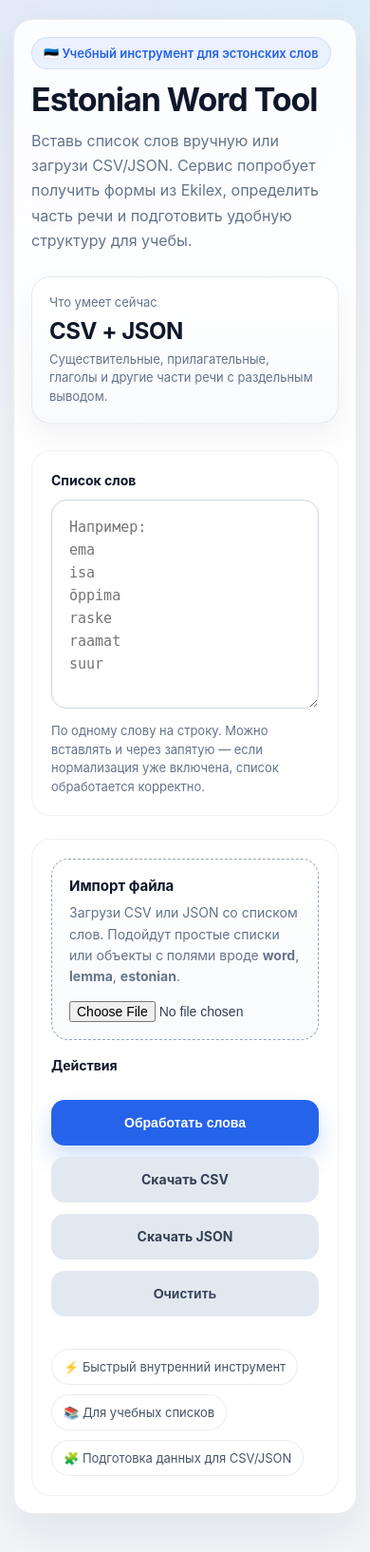
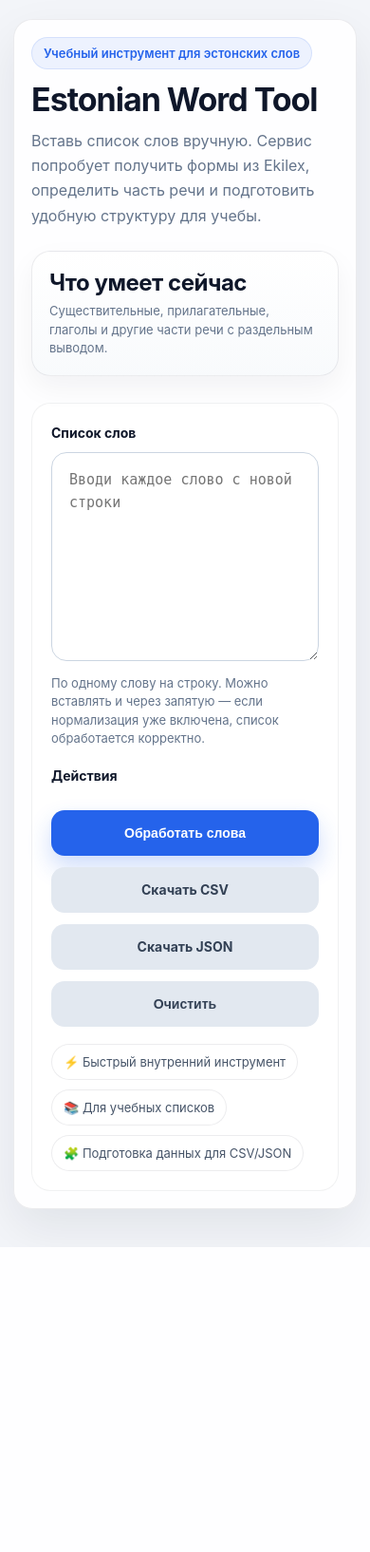
Before and after one commit to vicso-name/estonian-word-tool, a Flask app: page / in a window 390 px wide. Shown: the whole page at 95% size. After the commit the page ends 1313 px from the top, so only its background shows below. Run offline with Flask 3, Linux system fonts and the light colour scheme.

Commit message:
UI: center layout and simplify background - removed radial gradient background - centered main container vertically - improved overall visual balance of the main screen - adjusted mobile behavior to avoid vertical centering issues

```diff
--- a/templates/index.html
+++ b/templates/index.html
@@ -31,16 +31,18 @@
       margin: 0;
       font-family: Inter, Arial, sans-serif;
       color: var(--text);
-      background:
-        radial-gradient(circle at top left, rgba(37, 99, 235, 0.08), transparent 28%),
-        radial-gradient(circle at top right, rgba(14, 165, 233, 0.08), transparent 24%),
-        var(--bg);
+      background: var(--bg);
+      min-height: 100vh;
     }
 
-    .wrap {
+   .wrap {
       max-width: 1200px;
+      min-height: 100vh;
       margin: 0 auto;
-      padding: 40px 24px 56px;
+      padding: 24px;
+      display: flex;
+      flex-direction: column;
+      justify-content: center;
     }
 
     .hero-card {
@@ -369,17 +371,16 @@
     <div class="hero-card">
       <div class="hero-top">
         <div class="hero-copy">
-          <div class="eyebrow">🇪🇪 Учебный инструмент для эстонских слов</div>
+          <div class="eyebrow">Учебный инструмент для эстонских слов</div>
           <h1>Estonian Word Tool</h1>
           <p class="subtitle">
-            Вставь список слов вручную или загрузи CSV/JSON. Сервис попробует получить формы из Ekilex,
+            Вставь список слов вручную. Сервис попробует получить формы из Ekilex,
             определить часть речи и подготовить удобную структуру для учебы.
           </p>
         </div>
 
         <div class="hero-badge">
-          <div class="hero-badge-label">Что умеет сейчас</div>
-          <div class="hero-badge-value">CSV + JSON</div>
+          <div class="hero-badge-value">Что умеет сейчас</div>
           <div class="hero-badge-note">
             Существительные, прилагательные, глаголы и другие части речи с раздельным выводом.
           </div>
@@ -395,36 +396,19 @@
       {% endwith %}
 
       <form action="{{ url_for('process_words') }}" method="post" enctype="multipart/form-data">
-        <div class="form-grid">
-          <div class="field-card">
+        <div class="field-card">
             <label class="label" for="words">Список слов</label>
             <textarea
               id="words"
               name="words"
-              placeholder="Например:
-ema
-isa
-õppima
-raske
-raamat
-suur"
+              placeholder="Вводи каждое слово с новой строки"
             ></textarea>
+
             <p class="hint">
               По одному слову на строку. Можно вставлять и через запятую — если нормализация уже включена, список обработается корректно.
             </p>
-          </div>
 
-          <div class="field-card upload-box">
-            <div class="upload-area">
-              <div class="upload-title">Импорт файла</div>
-              <div class="upload-desc">
-                Загрузи CSV или JSON со списком слов. Подойдут простые списки или объекты с полями вроде
-                <strong>word</strong>, <strong>lemma</strong>, <strong>estonian</strong>.
-              </div>
-              <input id="word_file" type="file" name="word_file" accept=".csv,.json">
-            </div>
-
-            <div>
+            <div style="margin-top: 18px;">
               <div class="label" style="margin-bottom: 10px;">Действия</div>
               <div class="actions">
                 <button type="submit" class="btn-primary">Обработать слова</button>
@@ -441,6 +425,7 @@ suur"
               <div class="chip">📚 Для учебных списков</div>
               <div class="chip">🧩 Подготовка данных для CSV/JSON</div>
             </div>
+
           </div>
         </div>
       </form>
```
